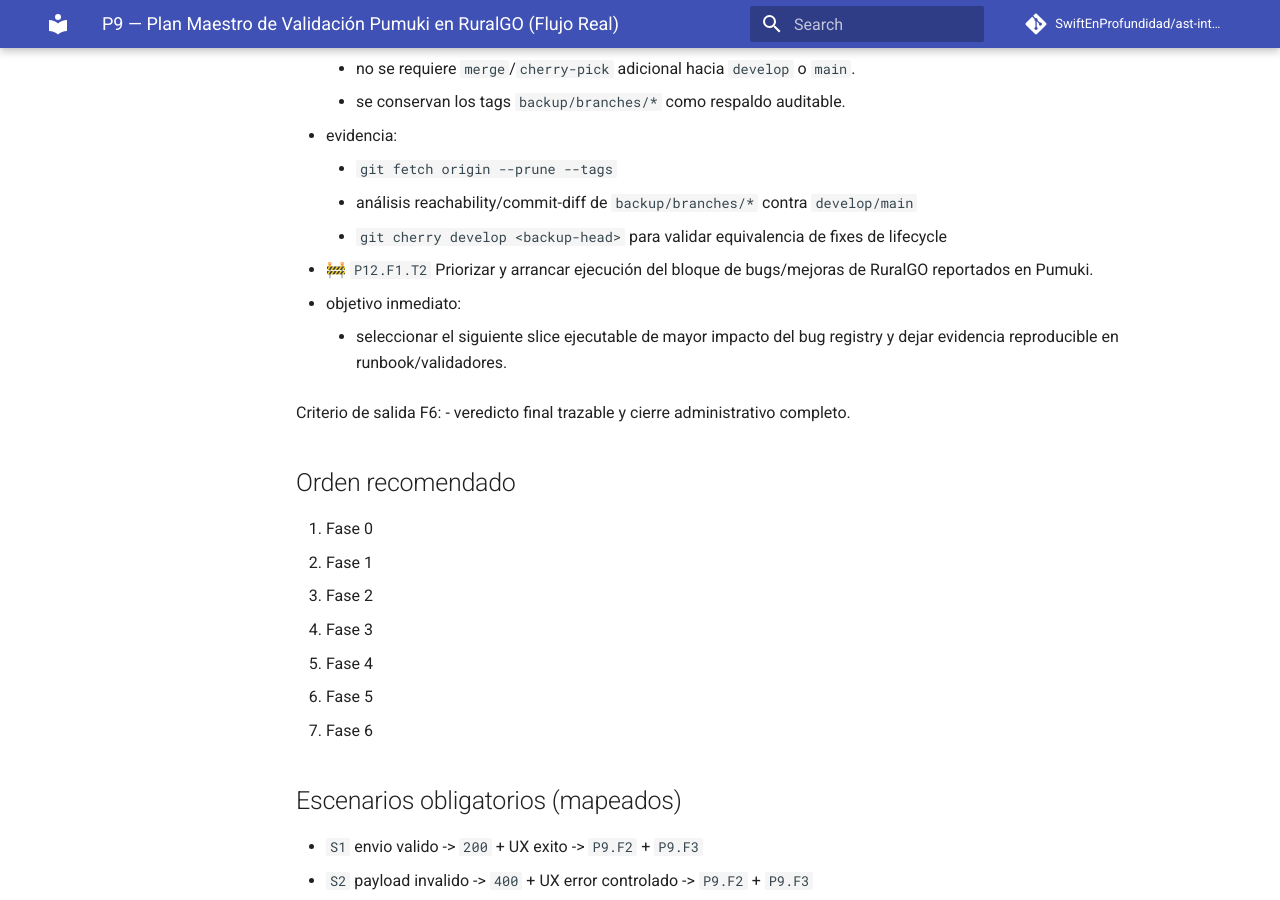
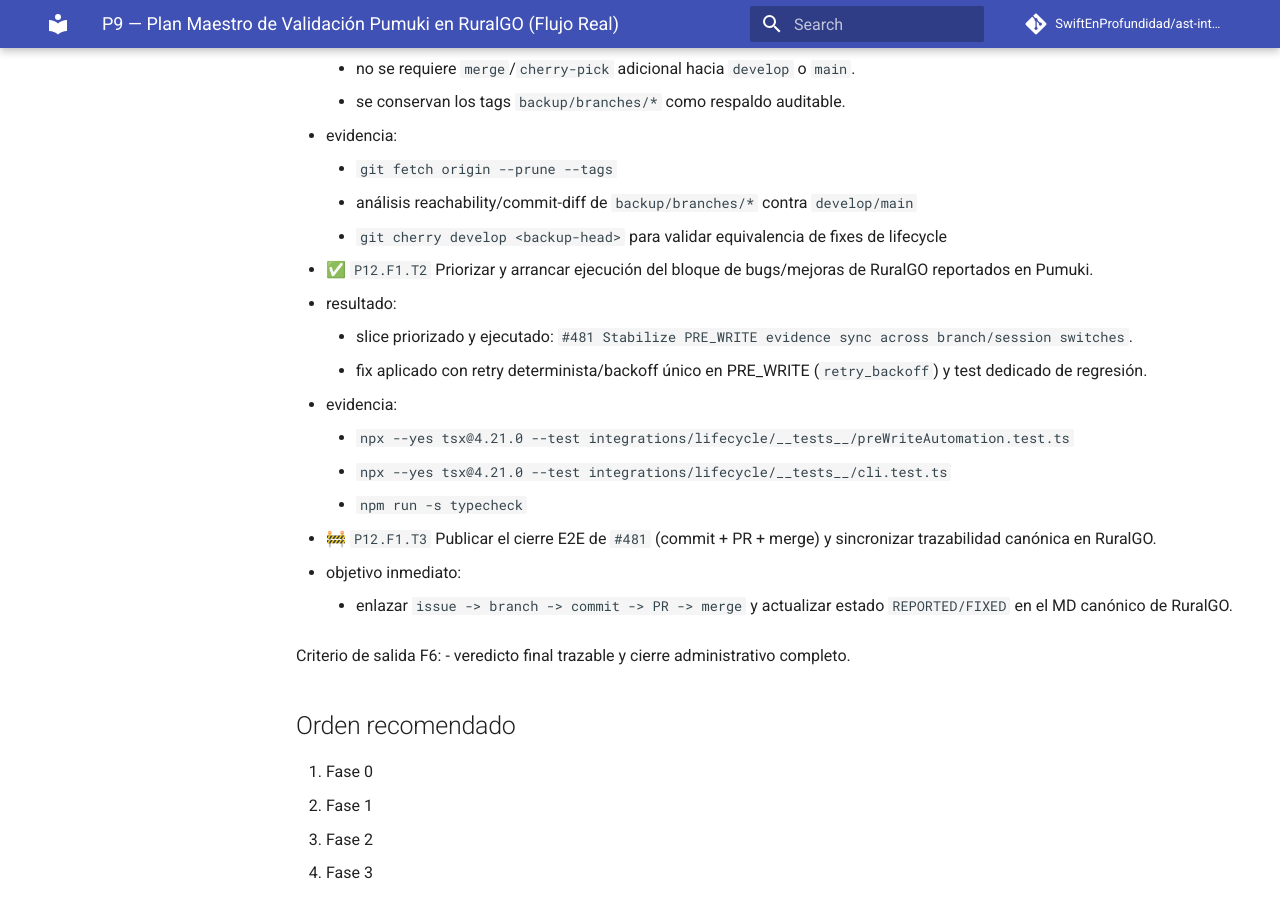
Before and after one commit to SwiftEnProfundidad/ast-intelligence-hooks, an MkDocs documentation site: the page built from docs/seguimiento-completo-validacion-ruralgo-03-03-2026.md, in a window 1280 px wide and 900 px high, scrolled down 26891 px. Built offline with MkDocs 1.6.1 and Material for MkDocs 9.7.7, drawn with Linux system fonts in a browser that asks for light colours; comment, search, counter and statistics services are not loaded.

Commit message:
docs(tracking): close P12.F1.T2 and move active task to P12.F1.T3

```diff
--- a/docs/seguimiento-completo-validacion-ruralgo-03-03-2026.md
+++ b/docs/seguimiento-completo-validacion-ruralgo-03-03-2026.md
@@ -749,9 +749,17 @@ Criterio de salida F5:
     - `git fetch origin --prune --tags`
     - análisis reachability/commit-diff de `backup/branches/*` contra `develop/main`
     - `git cherry develop <backup-head>` para validar equivalencia de fixes de lifecycle
-- 🚧 `P12.F1.T2` Priorizar y arrancar ejecución del bloque de bugs/mejoras de RuralGO reportados en Pumuki.
+- ✅ `P12.F1.T2` Priorizar y arrancar ejecución del bloque de bugs/mejoras de RuralGO reportados en Pumuki.
+  - resultado:
+    - slice priorizado y ejecutado: `#481 Stabilize PRE_WRITE evidence sync across branch/session switches`.
+    - fix aplicado con retry determinista/backoff único en PRE_WRITE (`retry_backoff`) y test dedicado de regresión.
+  - evidencia:
+    - `npx --yes tsx@4.21.0 --test integrations/lifecycle/__tests__/preWriteAutomation.test.ts`
+    - `npx --yes tsx@4.21.0 --test integrations/lifecycle/__tests__/cli.test.ts`
+    - `npm run -s typecheck`
+- 🚧 `P12.F1.T3` Publicar el cierre E2E de `#481` (commit + PR + merge) y sincronizar trazabilidad canónica en RuralGO.
   - objetivo inmediato:
-    - seleccionar el siguiente slice ejecutable de mayor impacto del bug registry y dejar evidencia reproducible en runbook/validadores.
+    - enlazar `issue -> branch -> commit -> PR -> merge` y actualizar estado `REPORTED/FIXED` en el MD canónico de RuralGO.
 
 Criterio de salida F6:
 - veredicto final trazable y cierre administrativo completo.
```
Also changed, not shown: docs/registro-maestro-de-seguimiento.md (+1 -1 lines).
